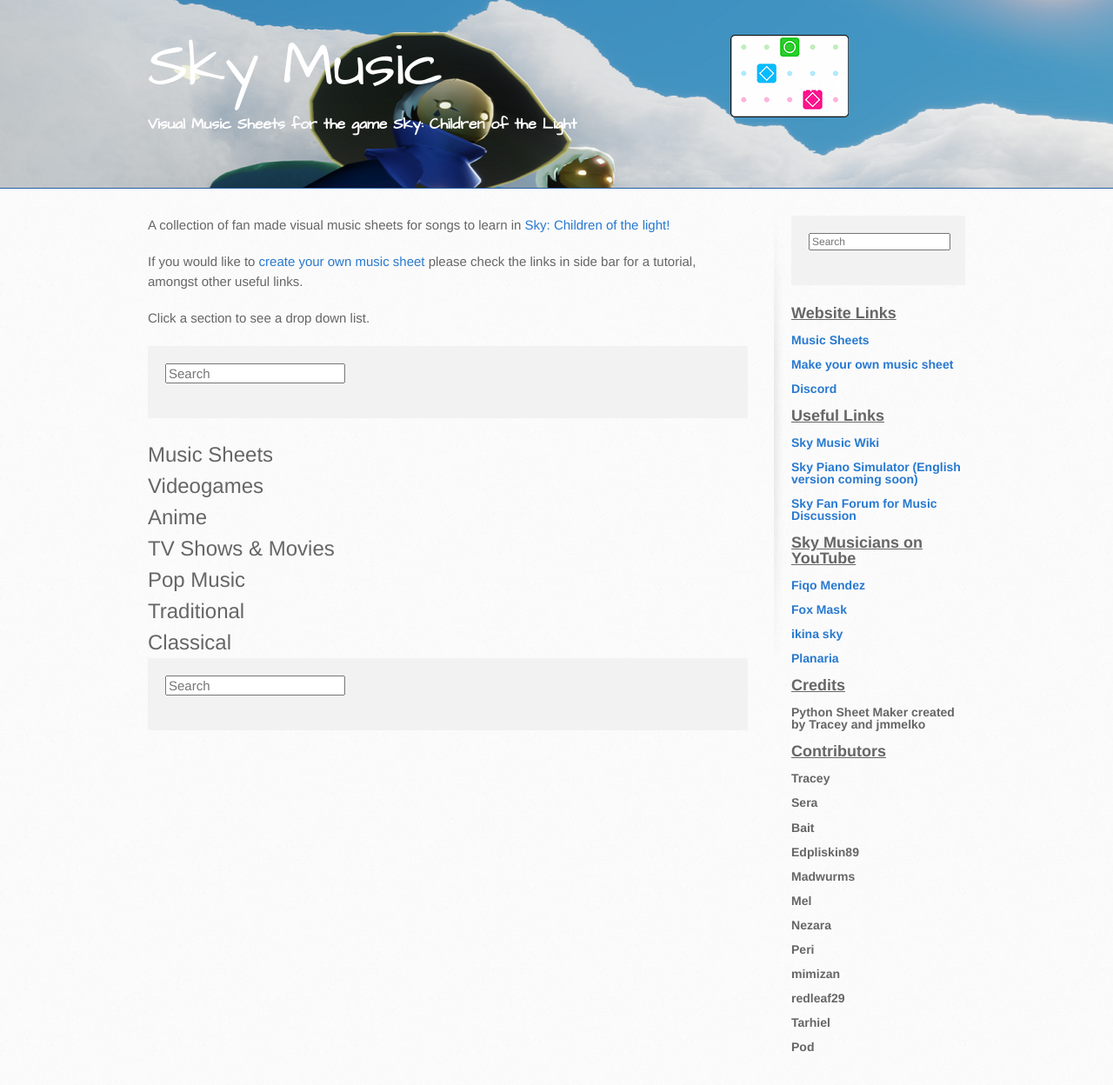
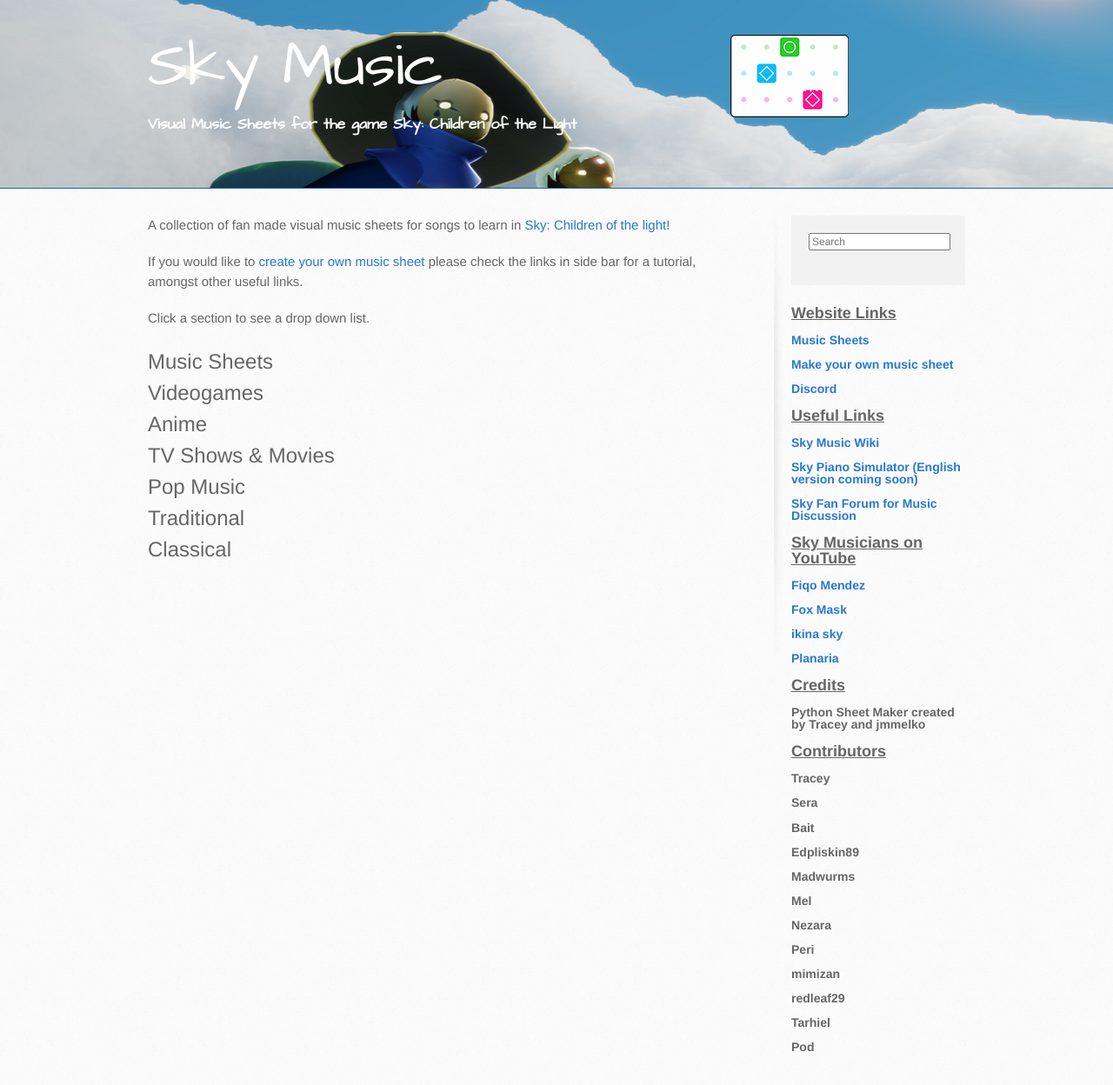
Before and after one commit to sky-music/sky-music.github.io, a Jekyll site: the page built from index.md, in a window 1280 px wide. Shown: the whole page at 87% size. Built offline with Jekyll 4.4.1, drawn with Linux system fonts in a browser that asks for light colours.

Commit message:
Update index.md

```diff
--- a/index.md
+++ b/index.md
@@ -5,8 +5,6 @@ layout: default
 <p>A collection of fan made visual music sheets for songs to learn in <a href="https://thatskygame.com/">Sky: Children of the light!</a></p>
 <p>If you would like to <a href="https://sky-pod.github.io/Sky-Pod/make-your-own-sheet.html">create your own music sheet</a> please check the links in side bar for a tutorial, amongst other useful links.</p>
 Click a section to see a drop down list.
-
-{% include search-lunr.html %}
 
 <details>
  <summary><font size="5">Music Sheets</font></summary>
@@ -109,5 +107,3 @@ Click a section to see a drop down list.
 <li>Ode to Joy</li>
 </ul>
 </details>
-
-{% include search-lunr.html %}
```
